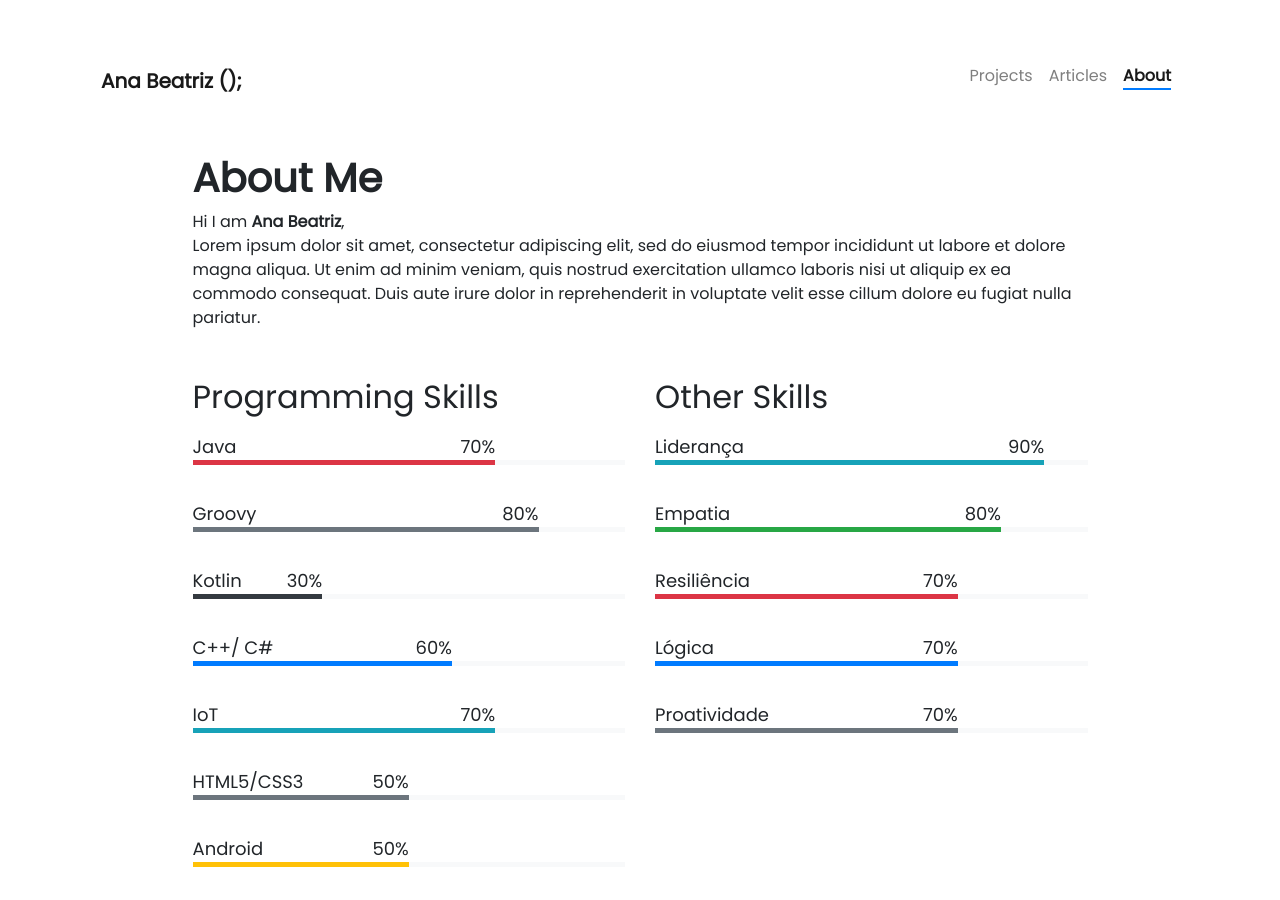
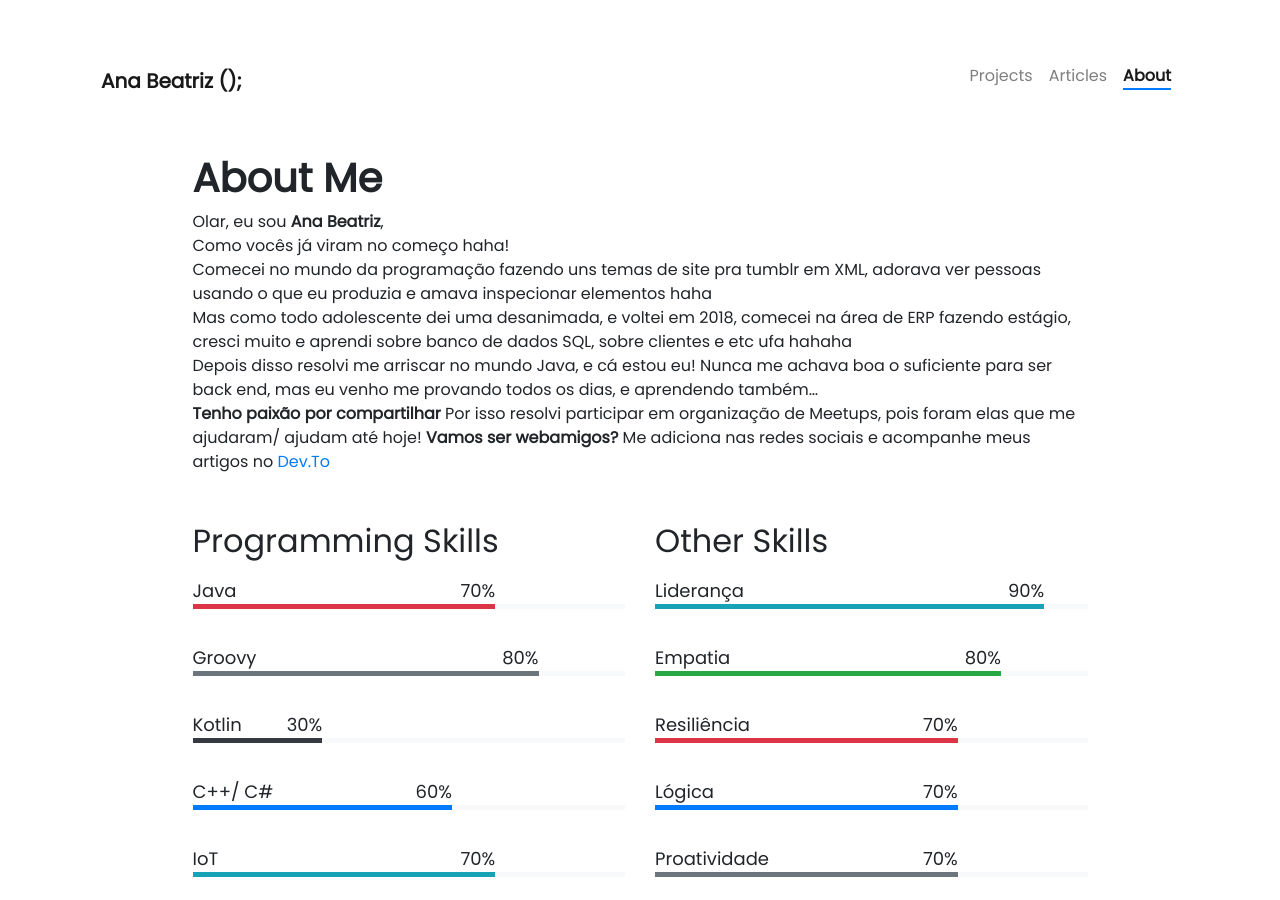
Before and after one commit to anabneri/anabneri.github.io, a Jekyll site: the page built from pages/about.md, in a window 1280 px wide and 900 px high. Built offline with Jekyll 4.4.1, drawn with Linux system fonts in a browser that asks for light colours; nearby versions of some CDN libraries.

Commit message:
commit final das alterções

```diff
--- a/_data/social-media.yml
+++ b/_data/social-media.yml
@@ -12,7 +12,7 @@ dribbble:
   color : 444444
 
 email:
-  url   : "mailto:"
+  url   : "mailto:neribia7@gmail.com"
   icon  : fas fa-envelope
   color : db4437
 
@@ -42,7 +42,7 @@ linkedin:
   color : 007bb5
 
 medium:
-  url   : https://medium.com/@neribia7
+  url   : https://dev.to/anabneri_8
   icon  : fab fa-medium
   color : 00ab6c
 
--- a/pages/about.md
+++ b/pages/about.md
@@ -7,8 +7,14 @@ weight: 3
 
 # **About Me**
 
-Hi I am **{{ site.author.name }}**,<br>
-Lorem ipsum dolor sit amet, consectetur adipiscing elit, sed do eiusmod tempor incididunt ut labore et dolore magna aliqua. Ut enim ad minim veniam, quis nostrud exercitation ullamco laboris nisi ut aliquip ex ea commodo consequat. Duis aute irure dolor in reprehenderit in voluptate velit esse cillum dolore eu fugiat nulla pariatur.
+Olar, eu sou **Ana Beatriz**,<br>
+Como vocês já viram no começo haha! <br>
+Comecei no mundo da programação fazendo uns temas de site pra tumblr em XML, adorava ver pessoas usando o que
+eu produzia e amava inspecionar elementos haha <br>
+Mas como todo adolescente dei uma desanimada, e voltei em 2018, comecei na área de ERP fazendo estágio, cresci muito e aprendi sobre banco de dados SQL, sobre clientes e etc ufa hahaha <br>
+Depois disso resolvi me arriscar no mundo Java, e cá estou eu! Nunca me achava boa o suficiente para ser back end, mas eu venho me provando todos os dias, e aprendendo também...<br>
+**Tenho paixão por compartilhar** Por isso resolvi participar em organização de Meetups, pois foram elas que me ajudaram/ ajudam até hoje!
+**Vamos ser webamigos?** Me adiciona nas redes sociais e acompanhe meus artigos no [Dev.To](https://dev.to/anabneri_8)
 
 <div class="row">
 {% include about/skills.html title="Programming Skills" source=site.data.programming-skills %}
```
Also changed, not shown: 9 other files.
